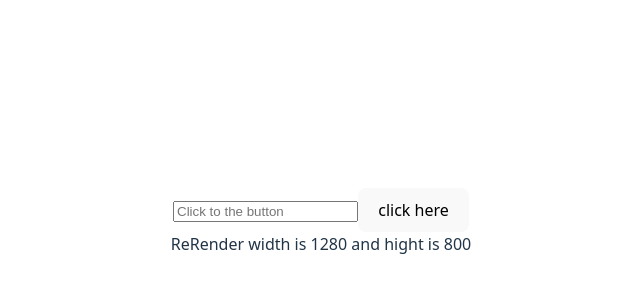
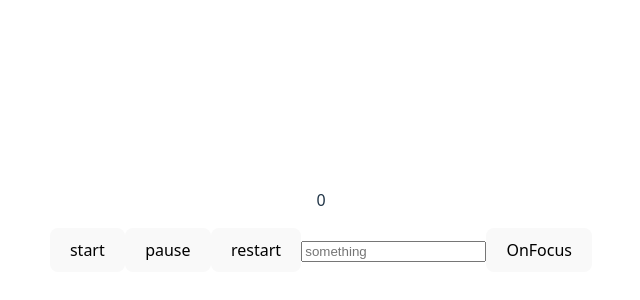
Before and after one commit to square-story/Interview-Prepration, a React (Vite) app in the folder react/: page / in a window 1280 px wide. Shown: the part 178-478 px from the top of the page, without its empty margins (319-959 px from the left). Built offline with nearby package versions, Linux system fonts and the light colour scheme.

Commit message:
feat: Implement timer functionality and input focus in App component

```diff
--- a/react/src/App.tsx
+++ b/react/src/App.tsx
@@ -1,13 +1,42 @@
+import { useEffect, useRef, useState } from "react"
 import "./App.css"
-import { InputFocus } from "./components/InputFocus"
-import ReRender from "./components/ReRender"
+import ChildInput from "./components/ChildInput"
 
 
 const App = () => {
+  const [timer, setTimer] = useState(0)
+  const [isPaused, setIsPaused] = useState(true)
+  const inputRef = useRef<HTMLInputElement>(null)
+  useEffect(() => {
+    let timerFun: number;
+    if (!isPaused) {
+      timerFun = setInterval(() => {
+        setTimer(prev => prev + 1)
+      }, 1000);
+    }
+    return () => clearInterval(timerFun)
+  }, [isPaused])
+  const pause = () => setIsPaused(true)
+  const start = () => setIsPaused(false)
+  const restart = () => {
+    setIsPaused(true)
+    setTimer(0)
+  }
+
+  const focusInput = () => {
+    if (inputRef.current) {
+      inputRef.current.focus()
+      inputRef.current.value = "something new"
+    }
+  }
   return (
     <>
-      <InputFocus />
-      <ReRender />
+      <p>{timer}</p>
+      <button onClick={start}>start</button>
+      <button onClick={pause}>pause</button>
+      <button onClick={restart}>restart</button>
+      <ChildInput ref={inputRef} />
+      <button onClick={focusInput}>OnFocus</button>
     </>
   )
 }
--- /dev/null
+++ b/react/src/components/ChildInput.tsx
@@ -0,0 +1,13 @@
+import { forwardRef, type Ref } from "react"
+
+type ChildInputProps = object;
+
+const ChildInput = forwardRef<HTMLInputElement, ChildInputProps>((props, ref: Ref<HTMLInputElement>) => {
+    return (
+        <>
+            <input type="text" ref={ref} placeholder="something" />
+        </>
+    )
+})
+
+export default ChildInput
```
